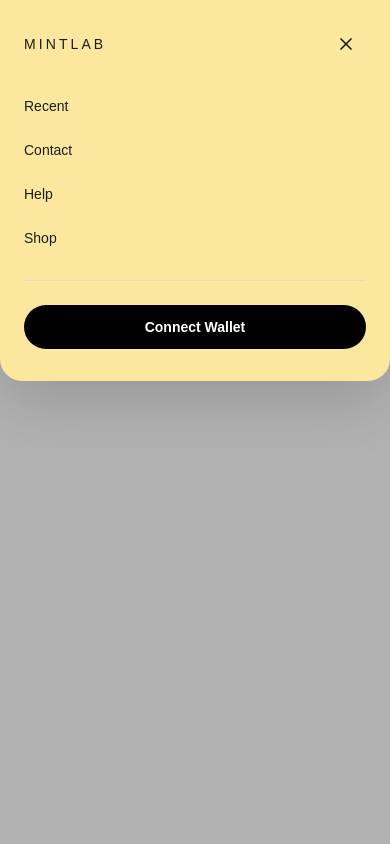
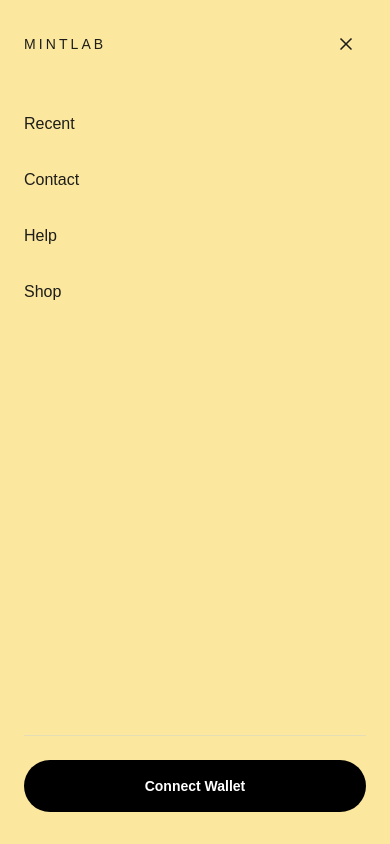
Before and after one commit to PAPA-CHUWE/nft-mintlab, a Next.js app: page / in a window 390 px wide. Both pictures are taken after a click on the button "Open menu". Built offline with nearby package versions, Linux system fonts and the light colour scheme; a web font is replaced by a local one.

Commit message:
mobile menu2

```diff
--- a/components/layout/mobile-menu.tsx
+++ b/components/layout/mobile-menu.tsx
@@ -14,7 +14,7 @@ const MobileMenu: React.FC<MobileMenuProps> = ({ open, onClose }) => {
   return (
     <div
       className={cn(
-        "fixed inset-0 z-50 md:hidden w-screen",
+        "fixed inset-0 z-50 md:hidden w-screen h-screen",
         open ? "pointer-events-auto" : "pointer-events-none"
       )}
     >
@@ -22,15 +22,18 @@ const MobileMenu: React.FC<MobileMenuProps> = ({ open, onClose }) => {
       <div
         onClick={onClose}
         className={cn(
-          "absolute inset-0 bg-black/30 backdrop-blur-sm transition-opacity",
+          "absolute inset-0 bg-white backdrop-blur-sm transition-opacity duration-300",
           open ? "opacity-100" : "opacity-0"
         )}
       />
 
-      {/* Panel */}
+      {/* Full-screen panel */}
       <div
         className={cn(
-          "absolute top-0 right-0 w-full rounded-b-3xl bg-background px-6 pt-6 pb-8 shadow-[0_20px_60px_rgba(0,0,0,0.15)] transition-transform",
+          "absolute inset-0 w-screen h-screen bg-background",
+          "px-6 pt-6 pb-8",
+          "flex flex-col",
+          "transition-transform duration-300 ease-out",
           open ? "translate-y-0" : "-translate-y-full"
         )}
       >
@@ -49,8 +52,8 @@ const MobileMenu: React.FC<MobileMenuProps> = ({ open, onClose }) => {
           </button>
         </div>
 
-        {/* Links */}
-        <nav className="mt-8 flex flex-col gap-6 text-sm font-medium">
+        {/* Navigation */}
+        <nav className="mt-12 flex flex-col gap-8 text-base font-medium">
           <Link href="/recent" onClick={onClose} className="hover:opacity-70">
             Recent
           </Link>
@@ -65,11 +68,12 @@ const MobileMenu: React.FC<MobileMenuProps> = ({ open, onClose }) => {
           </Link>
         </nav>
 
-        {/* Footer actions */}
-        <div className="mt-8 border-t pt-6">
-          <button
-            className="w-full rounded-full bg-black py-3 text-sm font-semibold text-white"
-          >
+        {/* Spacer */}
+        <div className="flex-1" />
+
+        {/* Footer action */}
+        <div className="pt-6 border-t">
+          <button className="w-full rounded-full bg-black py-4 text-sm font-semibold text-white">
             Connect Wallet
           </button>
         </div>
```
